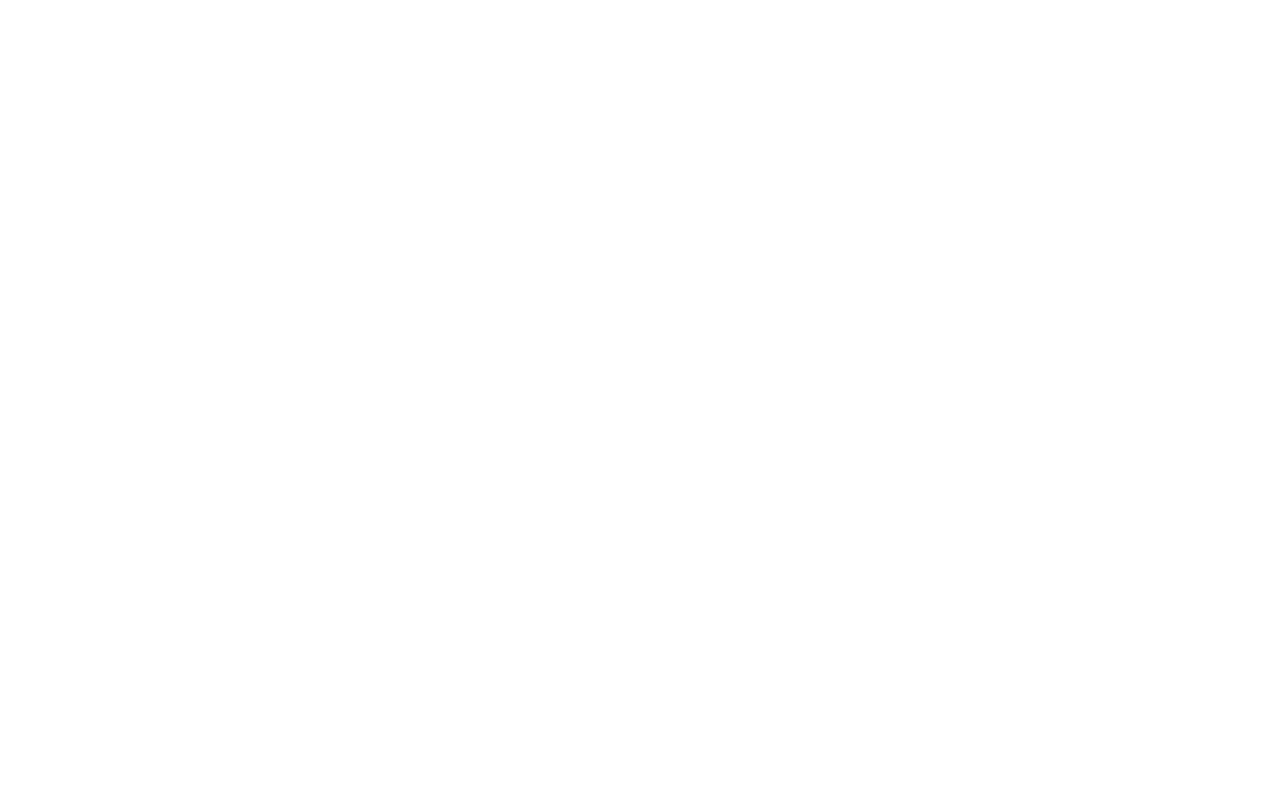
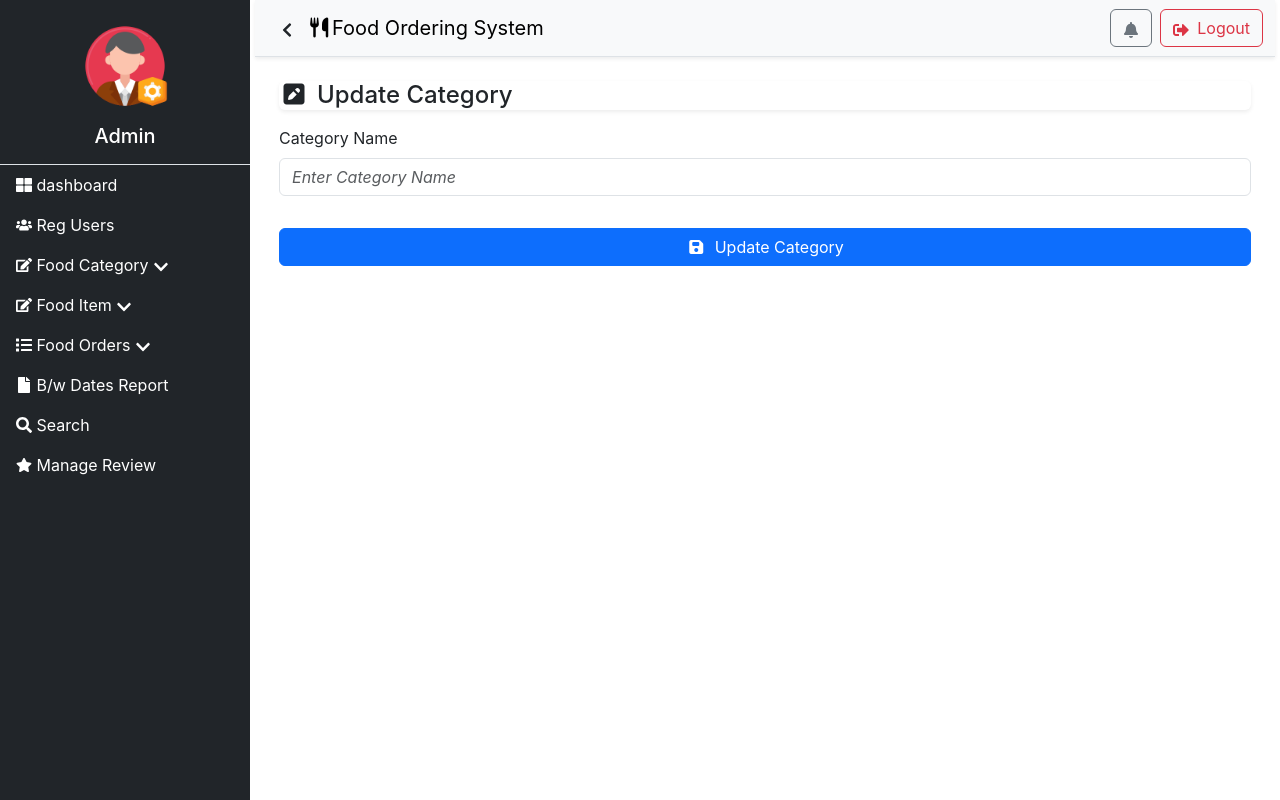
Before and after one commit to atul3416/food-ordering, a React (Create React App) app in the folder frontend/: page /edit_category/1 in a window 1280 px wide. Before the commit this address had no page. Built offline with nearby package versions, Linux system fonts and the light colour scheme; no server answers; sample sign-in values are in the browser's storage.

Commit message:
edit category

```diff
--- a/frontend/src/App.js
+++ b/frontend/src/App.js
@@ -25,6 +25,7 @@
 import OrderReport from './pages/OrderReport';
 import ViewFoodOrder from './pages/ViewFoodOrder';
 import SearchOrder from './pages/SearchOrder';
+import EditCategory from './pages/EditCategory';
 function App() {
   return (
     <BrowserRouter>
@@ -44,6 +45,7 @@
         <Route path='orders-report/' element={<OrderReport/>}></Route>
         <Route path='admin-view-order-detail/:orderNumber/' element={<ViewFoodOrder/>}></Route>
         <Route path='search-order/' element={<SearchOrder/>}></Route>
+        <Route path='edit_category/:id/' element={<EditCategory/>}></Route>
         <Route path='add-food/' element={<AddFood/>}></Route>
         <Route path='manage-food/' element={<ManageFood/>}></Route>
         <Route path='search/' element={<SearchPage/>}></Route>
--- /dev/null
+++ b/frontend/src/pages/EditCategory.js
@@ -0,0 +1,69 @@
+import React, { useState, useEffect } from 'react'
+import AdminLayout from '../components/AdminLayout'
+import { useParams, useNavigate } from 'react-router-dom'
+import { toast, ToastContainer } from 'react-toastify';
+
+const EditCategory = () => {
+    const [categoryName, setCategoryName] = useState('');
+    const { id } = useParams();
+    const adminUser = localStorage.getItem('adminUser');
+    const navigate = useNavigate();
+    useEffect(() => {
+        if (!adminUser) {
+            navigate('/admin-login');
+            return;
+        }
+        fetch(`http://127.0.0.1:8000/api/category_detail/${id}/`)
+            .then(res => res.json())
+            .then(data => {
+                setCategoryName(data.category_name)
+            })
+            .catch(err => console.error(err))
+    }, [id])
+    const handleUpdate = (e) => {
+        e.preventDefault();
+        fetch(`http://127.0.0.1:8000/api/category_detail/${id}/`, {
+            method: 'PUT',
+            headers: { 'Content-Type': 'application/json' },
+            body: JSON.stringify({ category_name: categoryName })
+        })
+            .then(res => res.json())
+            .then(data => {
+                toast.success(data.message)
+                setTimeout(() => {
+                    navigate('/manage-category')
+                }, 2000);
+
+            })
+            .catch(err => console.error(err))
+    }
+    return (
+        <div>
+            <AdminLayout>
+                <div className='container mb-3'>
+                    <div className=' shadow-sm rounded'>
+                        <h4 className='mb-3'>
+                            <i className='fas fa-pen-square me-2'></i>Update Category
+                        </h4>
+
+                    </div>
+                    <form onSubmit={handleUpdate} className='form-label'>
+                        <div className='mb-3'>
+                            <label className='form-label'>Category Name</label>
+                            <input type='text' className='form-control' value={categoryName} onChange={(e) => setCategoryName(e.target.value)} placeholder='Enter Category Name' required />
+                        </div>
+
+                        <button type='submit' className='btn btn-primary w-100 mt-3'>
+                            <i className='fas fa-save me-1'></i> Update Category
+                        </button>
+
+                    </form>
+
+                </div>
+                <ToastContainer autoClose={2000} />
+            </AdminLayout>
+        </div>
+    )
+}
+
+export default EditCategory
```
